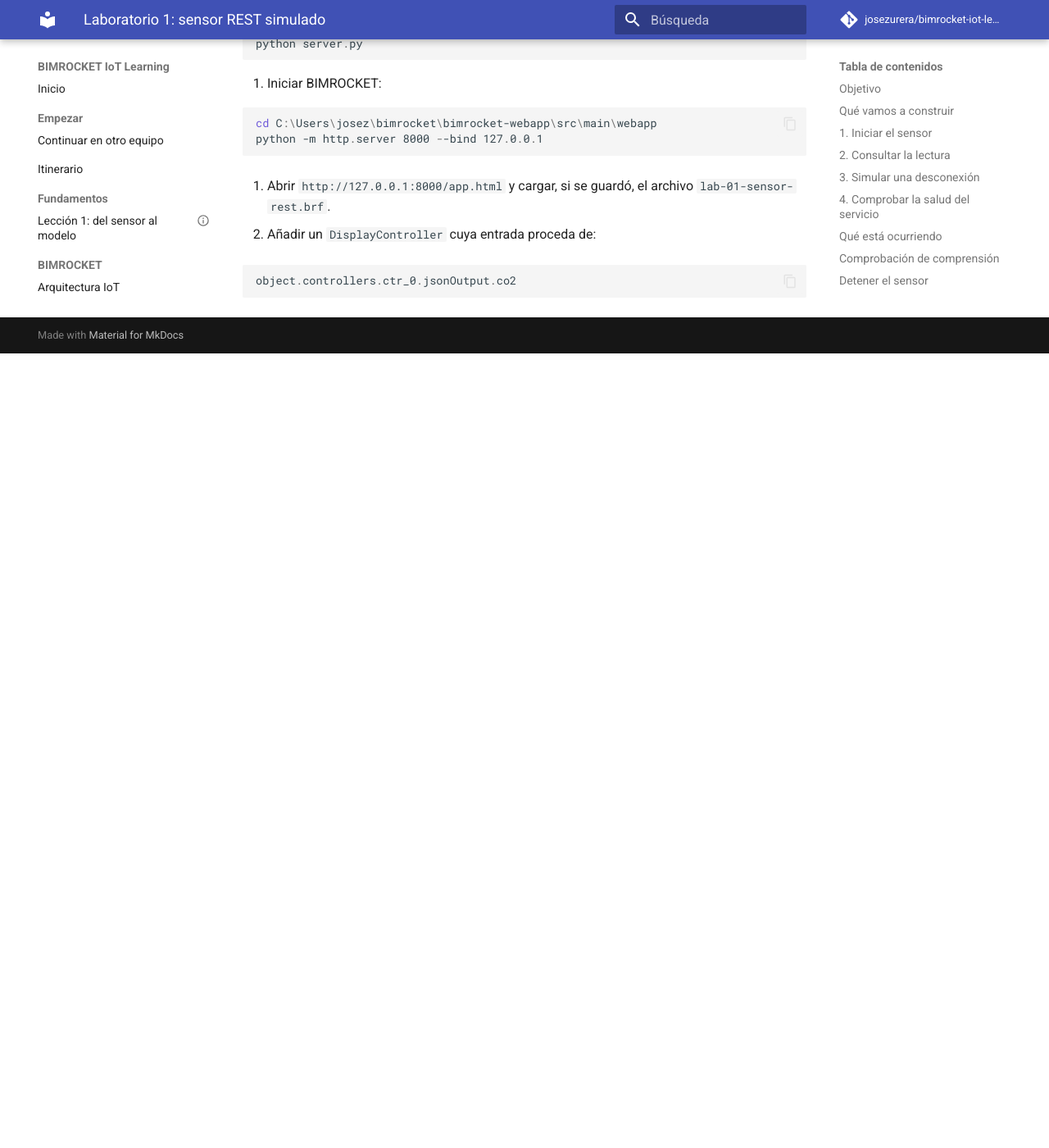
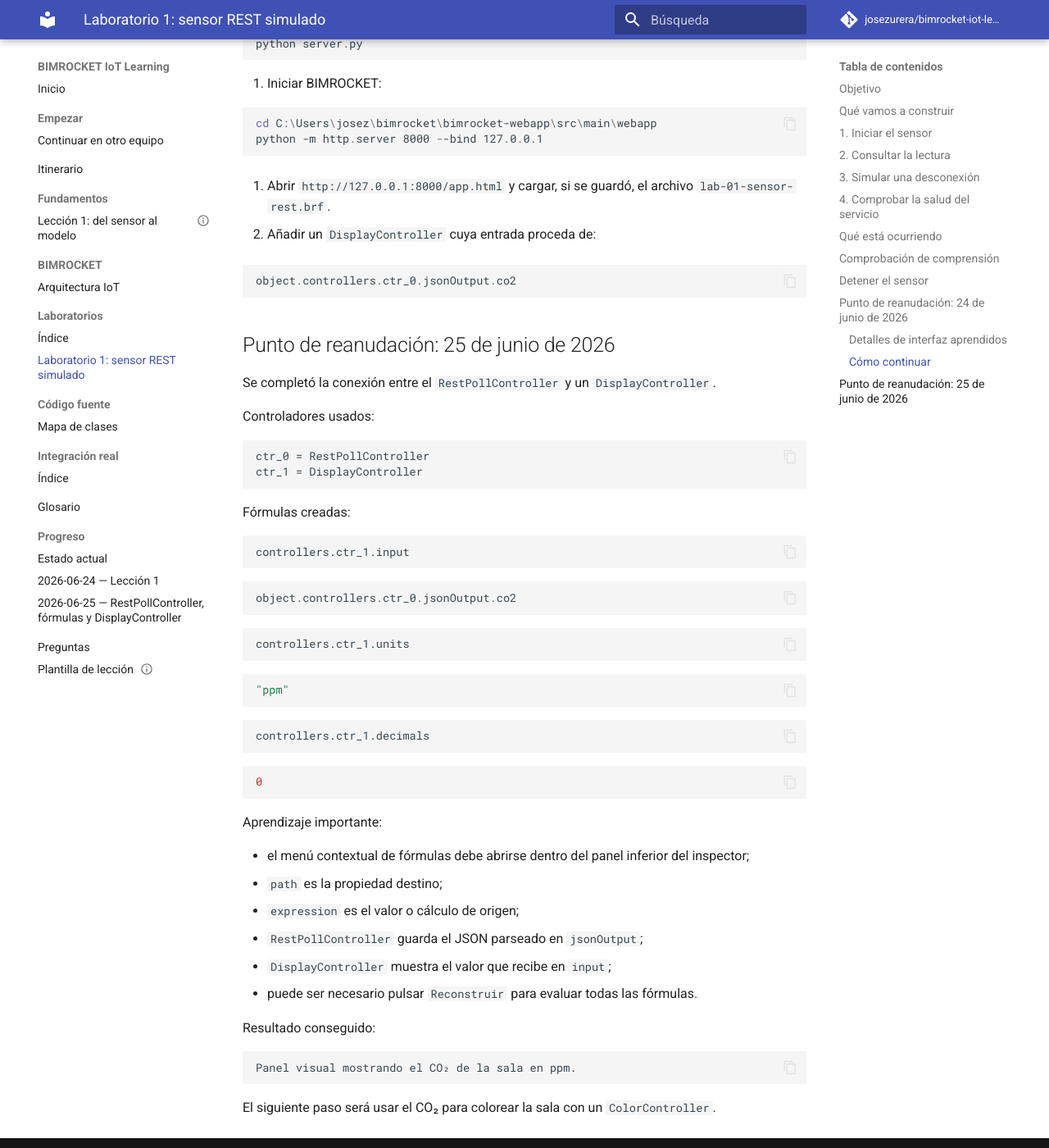
Before and after one commit to josezurera/bimrocket-iot-learning, an MkDocs documentation site: the page built from docs/03-laboratorios/01-sensor-rest-simulado.md, in a window 1280 px wide and 1400 px high, scrolled down 3221 px. Shown: the whole window at 82% size. Built offline with MkDocs 1.6.1 and Material for MkDocs 9.7.7, drawn with Linux system fonts in a browser that asks for light colours; comment, search, counter and statistics services are not loaded; before the commit the page ends 3652 px from its top, so only the background shows below that.

Commit message:
Document RestPoll formulas display lesson

````diff
--- a/docs/03-laboratorios/01-sensor-rest-simulado.md
+++ b/docs/03-laboratorios/01-sensor-rest-simulado.md
@@ -164,3 +164,60 @@
    ```javascript
    object.controllers.ctr_0.jsonOutput.co2
    ```
+
+## Punto de reanudación: 25 de junio de 2026
+
+Se completó la conexión entre el `RestPollController` y un
+`DisplayController`.
+
+Controladores usados:
+
+```text
+ctr_0 = RestPollController
+ctr_1 = DisplayController
+```
+
+Fórmulas creadas:
+
+```text
+controllers.ctr_1.input
+```
+
+```javascript
+object.controllers.ctr_0.jsonOutput.co2
+```
+
+```text
+controllers.ctr_1.units
+```
+
+```javascript
+"ppm"
+```
+
+```text
+controllers.ctr_1.decimals
+```
+
+```javascript
+0
+```
+
+Aprendizaje importante:
+
+- el menú contextual de fórmulas debe abrirse dentro del panel inferior del
+  inspector;
+- `path` es la propiedad destino;
+- `expression` es el valor o cálculo de origen;
+- `RestPollController` guarda el JSON parseado en `jsonOutput`;
+- `DisplayController` muestra el valor que recibe en `input`;
+- puede ser necesario pulsar `Reconstruir` para evaluar todas las fórmulas.
+
+Resultado conseguido:
+
+```text
+Panel visual mostrando el CO₂ de la sala en ppm.
+```
+
+El siguiente paso será usar el CO₂ para colorear la sala con un
+`ColorController`.
--- /dev/null
+++ b/docs/progreso/2026-06-25-restpoll-formulas-display.md
@@ -0,0 +1,412 @@
+---
+title: "2026-06-25 — RestPollController, fórmulas y DisplayController"
+tags:
+  - progreso
+  - restpollcontroller
+  - formulas
+  - displaycontroller
+  - iot
+---
+
+# 2026-06-25 — RestPollController, fórmulas y DisplayController
+
+## Resumen de la sesión
+
+En esta sesión conectamos el dato de CO₂ recibido desde el sensor REST simulado
+con un panel visual dentro de BIMROCKET.
+
+El flujo logrado fue:
+
+```mermaid
+flowchart LR
+    API["server.py<br/>API REST simulada"]
+    RP["ctr_0<br/>RestPollController"]
+    JSON["jsonOutput.co2"]
+    F["Fórmula"]
+    D["ctr_1<br/>DisplayController"]
+    P["Panel<br/>987 ppm"]
+
+    API --> RP
+    RP --> JSON
+    JSON --> F
+    F --> D
+    D --> P
+```
+
+## Qué simula el sensor
+
+El archivo:
+
+```text
+examples/mock-sensor/server.py
+```
+
+simula una API IoT local. No tenemos todavía un sensor físico real, así que
+este programa hace de sustituto.
+
+En un edificio real podríamos tener:
+
+```mermaid
+flowchart LR
+    Sensor["Sensor físico CO₂"]
+    Gateway["Gateway / BMS / plataforma IoT"]
+    Api["API REST"]
+    Bimrocket["BIMROCKET"]
+
+    Sensor --> Gateway --> Api --> Bimrocket
+```
+
+En el laboratorio lo simplificamos así:
+
+```mermaid
+flowchart LR
+    Python["server.py"]
+    Api["http://127.0.0.1:8001/api/rooms/A-101"]
+    Bimrocket["BIMROCKET"]
+
+    Python --> Api --> Bimrocket
+```
+
+La API devuelve una lectura con esta forma:
+
+```json
+{
+  "room": "A-101",
+  "ifcGlobalId": "DEMO_IFC_GLOBAL_ID_A101",
+  "temperature": 24.3,
+  "co2": 987,
+  "timestamp": "2026-06-25T17:49:37+00:00",
+  "status": "online"
+}
+```
+
+Los valores cambian porque `server.py` genera una lectura nueva cada vez que
+BIMROCKET consulta la URL.
+
+## Qué es RestPollController
+
+`RestPollController` es el controlador de BIMROCKET que consulta una URL REST
+de forma repetida.
+
+Descomposición del nombre:
+
+- `REST`: una URL HTTP que devuelve datos estructurados.
+- `Poll`: consultar periódicamente, una y otra vez.
+- `Controller`: componente añadido a un objeto BIM para darle comportamiento.
+
+En nuestro modelo:
+
+```text
+ctr_0 = RestPollController
+```
+
+Su trabajo es:
+
+```text
+cada 10 segundos
+↓
+hacer GET a http://127.0.0.1:8001/api/rooms/A-101
+↓
+recibir JSON
+↓
+guardar la respuesta en output
+↓
+guardar la respuesta parseada en jsonOutput
+```
+
+Propiedades importantes:
+
+| Propiedad | Significado |
+| --- | --- |
+| `url` | Dirección REST que consulta. |
+| `method` | Método HTTP; en el laboratorio usamos `GET`. |
+| `pollInterval` | Cada cuántos segundos consulta la URL. |
+| `output` | Respuesta recibida como texto. |
+| `jsonOutput` | Respuesta JSON convertida en datos consultables. |
+| `started` | Indica si el controlador está arrancado; es de solo lectura. |
+| `autoStart` | Permite que el controlador arranque al cargar el modelo. |
+
+## Output frente a jsonOutput
+
+Si la API devuelve:
+
+```json
+{
+  "co2": 987,
+  "temperature": 24.3
+}
+```
+
+Entonces `output` contiene el texto completo:
+
+```text
+{"co2":987,"temperature":24.3}
+```
+
+Pero `jsonOutput` permite entrar directamente en cada campo:
+
+```javascript
+object.controllers.ctr_0.jsonOutput.co2
+object.controllers.ctr_0.jsonOutput.temperature
+```
+
+Para fórmulas es más cómodo usar `jsonOutput`, porque podemos tomar un dato
+concreto sin procesar todo el texto.
+
+## Conceptos base de las fórmulas
+
+Una fórmula en BIMROCKET tiene dos partes:
+
+```text
+path
+expression
+```
+
+La idea mental es:
+
+```text
+path       = dónde quiero poner el resultado
+expression = de dónde saco o cómo calculo el valor
+```
+
+O, en lenguaje cotidiano:
+
+```text
+pon este valor aquí
+```
+
+## Qué significa object
+
+En una fórmula, `object` representa el objeto BIM donde vive la fórmula.
+
+En el laboratorio:
+
+```text
+object = Sala_A-101
+```
+
+Ese objeto contiene controladores:
+
+```text
+Sala_A-101
+└─ controllers
+   ├─ ctr_0
+   └─ ctr_1
+```
+
+## Qué significa el punto `.`
+
+El punto significa “entra dentro de”.
+
+Por ejemplo:
+
+```javascript
+object.controllers.ctr_0.jsonOutput.co2
+```
+
+se lee así:
+
+```text
+entra en object
+entra en controllers
+entra en ctr_0
+entra en jsonOutput
+toma co2
+```
+
+Es parecido a una dirección:
+
+```text
+Sala_A-101 / controladores / ctr_0 / jsonOutput / co2
+```
+
+## Fórmula principal creada
+
+Creamos esta fórmula:
+
+```text
+path:
+controllers.ctr_1.input
+```
+
+```javascript
+expression:
+object.controllers.ctr_0.jsonOutput.co2
+```
+
+Traducción:
+
+```text
+pon en el input del DisplayController
+el CO₂ recibido por el RestPollController
+```
+
+Internamente equivale a:
+
+```javascript
+object.controllers.ctr_1.input =
+  object.controllers.ctr_0.jsonOutput.co2
+```
+
+## Por qué path no empieza por object
+
+En `path` escribimos:
+
+```text
+controllers.ctr_1.input
+```
+
+y no:
+
+```text
+object.controllers.ctr_1.input
+```
+
+porque `path` ya se interpreta como una ruta dentro del objeto actual.
+
+En cambio, `expression` sí usa `object` porque es una expresión JavaScript que
+calcula el valor:
+
+```javascript
+object.controllers.ctr_0.jsonOutput.co2
+```
+
+## Texto, números y comillas
+
+En las expresiones:
+
+- los números van sin comillas;
+- los textos van con comillas.
+
+Ejemplos:
+
+```javascript
+0
+987
+24.3
+```
+
+```javascript
+"ppm"
+"online"
+"CO₂ sala A-101"
+```
+
+Por eso creamos estas fórmulas auxiliares:
+
+```text
+path:
+controllers.ctr_1.units
+```
+
+```javascript
+expression:
+"ppm"
+```
+
+y:
+
+```text
+path:
+controllers.ctr_1.decimals
+```
+
+```javascript
+expression:
+0
+```
+
+## Qué es DisplayController
+
+`DisplayController` es un controlador visual.
+
+En nuestro modelo:
+
+```text
+ctr_1 = DisplayController
+```
+
+Muestra en un panel el valor de su propiedad:
+
+```text
+input
+```
+
+Si:
+
+```text
+input = 987
+units = ppm
+decimals = 0
+```
+
+entonces el panel muestra:
+
+```text
+987 ppm
+```
+
+## Trampa importante descubierta
+
+BIMROCKET no recalcula todas las fórmulas continuamente como una hoja de
+cálculo.
+
+Cuando `ctr_0` recibe un nuevo dato, puede actualizar fórmulas relacionadas con
+su propia ruta, pero no necesariamente todas las fórmulas del objeto.
+
+Por eso, después de crear la fórmula:
+
+```text
+controllers.ctr_1.input =
+object.controllers.ctr_0.jsonOutput.co2
+```
+
+tuvimos que pulsar:
+
+```text
+Reconstruir
+```
+
+Ese botón ejecuta una evaluación global de fórmulas mediante
+`evaluateFormulas()`.
+
+Después de reconstruir, `ctr_1.input` recibió el valor de CO₂ correctamente.
+
+## Resultado conseguido
+
+Resultado visual:
+
+```text
+987 ppm
+```
+
+Interpretación:
+
+```text
+server.py simula el sensor
+RestPollController recoge la lectura
+jsonOutput.co2 extrae el valor de CO₂
+la fórmula copia ese valor a DisplayController
+DisplayController lo muestra como ppm
+```
+
+## Frase para recordar
+
+```text
+RestPollController trae datos desde fuera;
+las fórmulas los conectan con propiedades internas;
+DisplayController los muestra al usuario.
+```
+
+## Próximo paso
+
+El siguiente paso será usar el valor de CO₂ para cambiar el color de la sala.
+
+Idea:
+
+```text
+CO₂ bajo     → verde
+CO₂ medio    → amarillo
+CO₂ alto     → rojo
+sensor offline → estado desconocido
+```
--- a/docs/progreso/estado-actual.md
+++ b/docs/progreso/estado-actual.md
@@ -29,7 +29,11 @@
   http://127.0.0.1:8001/api/rooms/A-101
   ```
 
-- recibir datos en `output` y `jsonOutput`.
+- recibir datos en `output` y `jsonOutput`;
+- añadir un `DisplayController` como `ctr_1`;
+- crear fórmulas para conectar `ctr_0.jsonOutput.co2` con
+  `ctr_1.input`;
+- mostrar el CO₂ en un panel visual como `ppm`.
 
 ## Nombre real del controlador usado
 
@@ -50,18 +54,45 @@
 
 ## Siguiente paso
 
-Añadir un `DisplayController` al mismo objeto y alimentar su entrada con:
+Usar el valor de CO₂ para colorear la sala.
+
+La conexión visual ya conseguida fue:
 
 ```javascript
 object.controllers.ctr_0.jsonOutput.co2
 ```
 
+con destino:
+
+```text
+controllers.ctr_1.input
+```
+
 Objetivo del siguiente tramo:
 
-- comprobar que el valor de CO₂ ya no solo llega al inspector;
-- mostrarlo visualmente en el modelo;
-- preparar después una regla de color para distinguir aire correcto, advertencia
-  y alarma.
+- añadir un `ColorController`;
+- definir una regla de color para distinguir aire correcto, advertencia y
+  alarma;
+- decidir cómo representar el estado `offline`.
+
+## Conceptos aclarados
+
+La sesión del 25 de junio de 2026 dejó documentados estos conceptos:
+
+- qué es `RestPollController`;
+- por qué se usa para consultar APIs REST de IoT;
+- qué diferencia hay entre `output` y `jsonOutput`;
+- qué significa `object` en una fórmula;
+- qué significa el punto `.` como acceso a propiedades;
+- qué diferencia hay entre `path` y `expression`;
+- por qué los textos llevan comillas y los números no;
+- por qué puede ser necesario pulsar `Reconstruir` para evaluar fórmulas.
+
+Ver:
+
+```text
+docs/progreso/2026-06-25-restpoll-formulas-display.md
+```
 
 ## Comandos para reanudar
 
--- a/mkdocs.yml
+++ b/mkdocs.yml
@@ -58,5 +58,6 @@
   - Progreso:
       - Estado actual: progreso/estado-actual.md
       - "2026-06-24 — Lección 1": progreso/2026-06-24-leccion-1.md
+      - "2026-06-25 — RestPollController, fórmulas y DisplayController": progreso/2026-06-25-restpoll-formulas-display.md
   - Preguntas: questions.md
   - Plantilla de lección: plantillas/leccion.md
````
